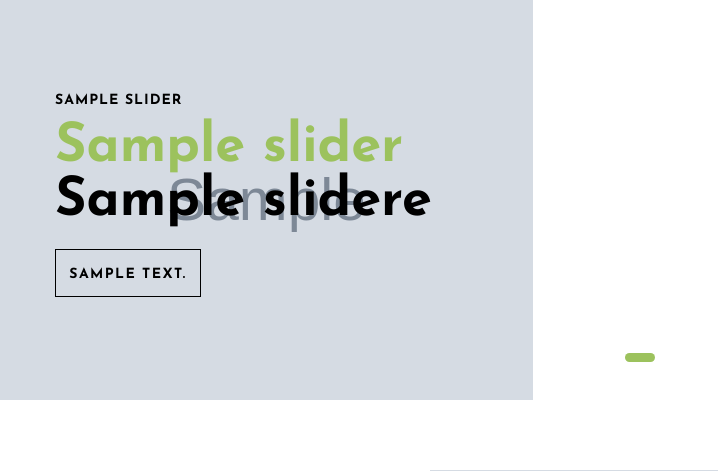
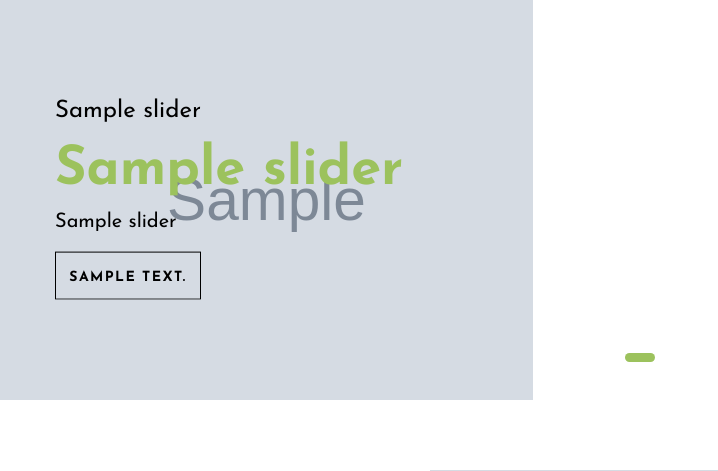
Before and after one commit to raj-bhuva/Tripple-Run, a Django app: page / in a window 1280 px wide. Shown: the part 80-551 px from the top of the page, without its empty margins (0-718 px from the left). Run offline with Django 3.2, Linux system fonts and the light colour scheme; tables that the repository leaves empty hold one stand-in row (values such as "Sample post"); grey boxes marked "Sample" are stand-in pictures; some libraries are stand-ins or nearby versions.

Commit message:
Update T-index.html

```diff
--- a/templates/T-index.html
+++ b/templates/T-index.html
@@ -21,9 +21,9 @@ providers_media_js %} {% endcomment %}
         <div class="slide-info">
           <div class="container">
             <div class="slide-inner">
-              <h5>{{slider.first_small_heading}}</h5>
+              <h3>{{slider.first_small_heading}}</h3>
               <h1>{{slider.second_heading}}</h1>
-              <h2>{{slider.third_heading}}e</h2>
+              <h4>{{slider.third_heading}}</h4>
               <a href="{{slider.link}}">{{slider.button_text}}</a>
             </div>
           </div>
```
